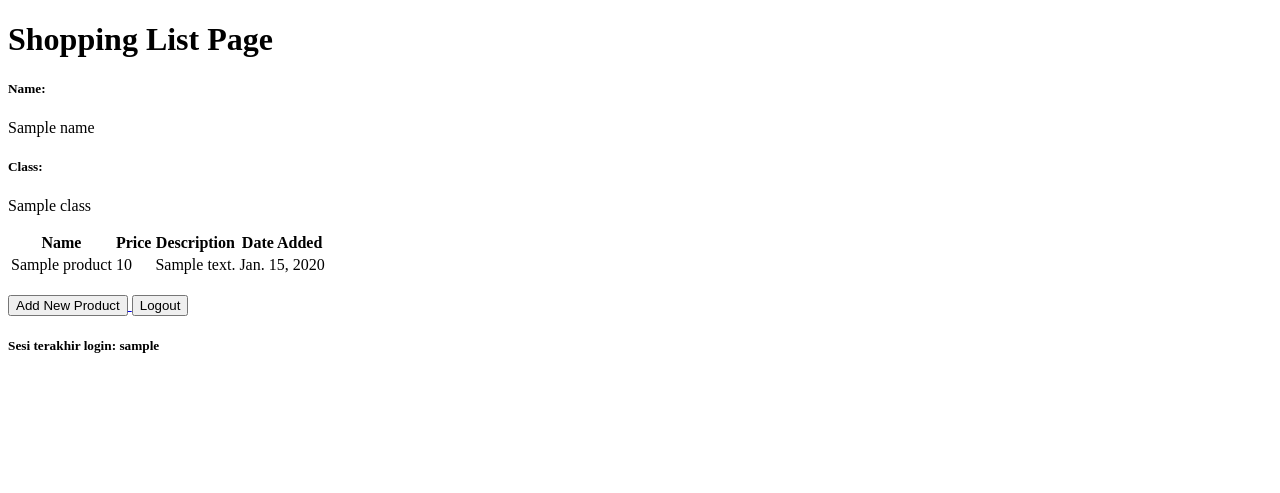
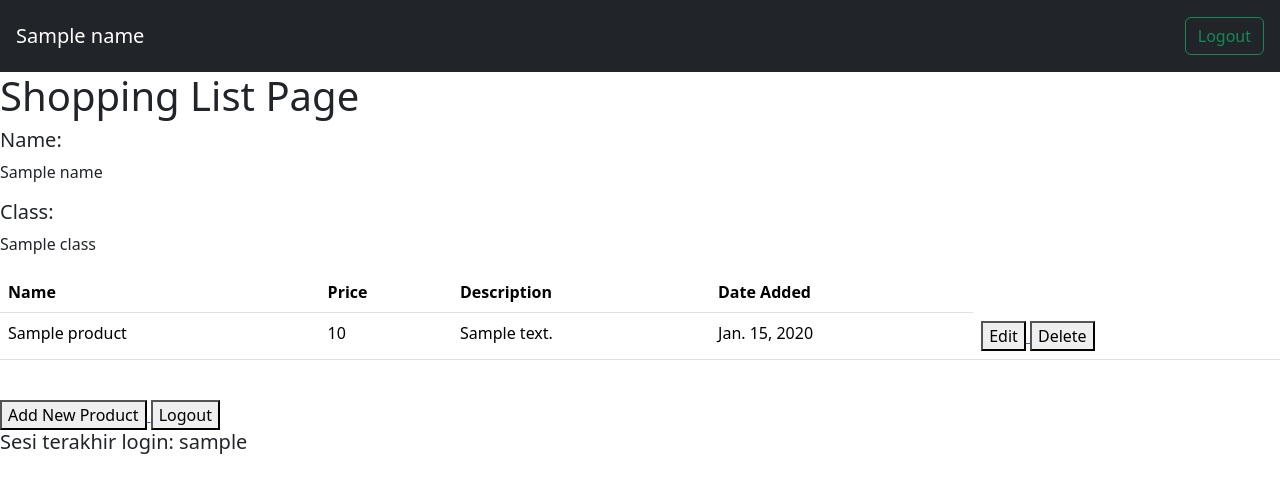
Before and after one commit to brofathan/my-pbp-repo, a Django app: template main/templates/main.html in a window 1280 px wide. Shown: the top 493 px of the page. Run offline with Django 4.2, Linux system fonts and the light colour scheme; tables that the repository leaves empty hold one stand-in row (values such as "Sample post"); the template is opened without the code that fills it: values that come from a table or form of the project are taken from there, most other values are stand-ins (such as "Sample title", 1, 10 or a date in 2020).

Commit message:
Tutorial

```diff
--- a/main/templates/main.html
+++ b/main/templates/main.html
@@ -1,6 +1,7 @@
 {% extends 'base.html' %}
 
 {% block content %}
+{% include "navbar.html" %}
     <h1>Shopping List Page</h1>
 
     <h5>Name:</h5>
@@ -9,7 +10,7 @@
     <h5>Class:</h5>
     <p>{{class}}</p>
 
-    <table>
+    <table class="table">
         <tr>
             <th>Name</th>
             <th>Price</th>
@@ -25,6 +26,18 @@
                 <td>{{product.price}}</td>
                 <td>{{product.description}}</td>
                 <td>{{product.date_added}}</td>
+                <td>
+                    <a href="{% url 'main:edit_product' product.pk %}">
+                        <button>
+                            Edit
+                        </button>
+                    </a>
+                    <a href="{% url 'main:delete_product' product.pk %}">
+                        <button>
+                            Delete
+                        </button>
+                    </a>
+                </td>
             </tr>
         {% endfor %}
     </table>
--- /dev/null
+++ b/main/templates/navbar.html
@@ -0,0 +1,5 @@
+<!-- As a link -->
+<nav class="navbar navbar-dark bg-dark p-3">
+  <a class="navbar-brand c-white" href="{% url 'main:show_main' %}">{{name}}</a>
+  <a href="{% url 'main:logout' %}"><button class="btn btn-outline-success my-2 my-sm-0" type="submit">Logout</button></a>
+</nav>
--- a/main/urls.py
+++ b/main/urls.py
@@ -1,5 +1,5 @@
 from django.urls import path
-from main.views import show_main, create_product, show_xml, show_json, show_xml_by_id, show_json_by_id, register, login_user, logout_user
+from main.views import show_main, create_product, show_xml, show_json, show_xml_by_id, show_json_by_id, register, login_user, logout_user, edit_product, delete_product
 
 app_name = 'main'
 
@@ -13,4 +13,7 @@
     path('register/', register, name='register'),
     path('login/', login_user, name='login'),
     path('logout/', logout_user, name='logout'),
+    path('edit-product/<int:id>', edit_product, name='edit_product'),
+    path('delete/<int:id>', delete_product, name='delete_product'),
+
 ]
--- a/templates/base.html
+++ b/templates/base.html
@@ -2,17 +2,22 @@
 <!DOCTYPE html>
 <html lang="en">
     <head>
+        {% block meta %}
         <meta charset="UTF-8" />
         <meta
             name="viewport"
             content="width=device-width, initial-scale=1.0"
         />
-        {% block meta %}
         {% endblock meta %}
+        <link href="https://cdn.jsdelivr.net/npm/bootstrap@5.3.2/dist/css/bootstrap.min.css" rel="stylesheet" integrity="sha384-T3c6CoIi6uLrA9TneNEoa7RxnatzjcDSCmG1MXxSR1GAsXEV/Dwwykc2MPK8M2HN" crossorigin="anonymous">
+        <script src="https://code.jquery.com/jquery-3.6.0.min.js" integrity="sha384-KyZXEAg3QhqLMpG8r+J4jsl5c9zdLKaUk5Ae5f5b1bw6AUn5f5v8FZJoMxm6f5cH1" crossorigin="anonymous"></script>
+        <script src="https://cdn.jsdelivr.net/npm/@popperjs/core@2.11.8/dist/umd/popper.min.js" integrity="sha384-I7E8VVD/ismYTF4hNIPjVp/Zjvgyol6VFvRkX/vR+Vc4jQkC+hVqc2pM8ODewa9r" crossorigin="anonymous"></script>
+        <script src="https://cdn.jsdelivr.net/npm/bootstrap@5.3.2/dist/js/bootstrap.min.js" integrity="sha384-BBtl+eGJRgqQAUMxJ7pMwbEyER4l1g+O15P+16Ep7Q9Q+zqX6gSbd85u4mG4QzX+" crossorigin="anonymous"></script>
     </head>
 
     <body>
         {% block content %}
+
         {% endblock content %}
     </body>
 </html>
```
Also changed, not shown: main/templates/edit_product.html (added, +22 -0 lines), main/views.py (+23 -0 lines).
